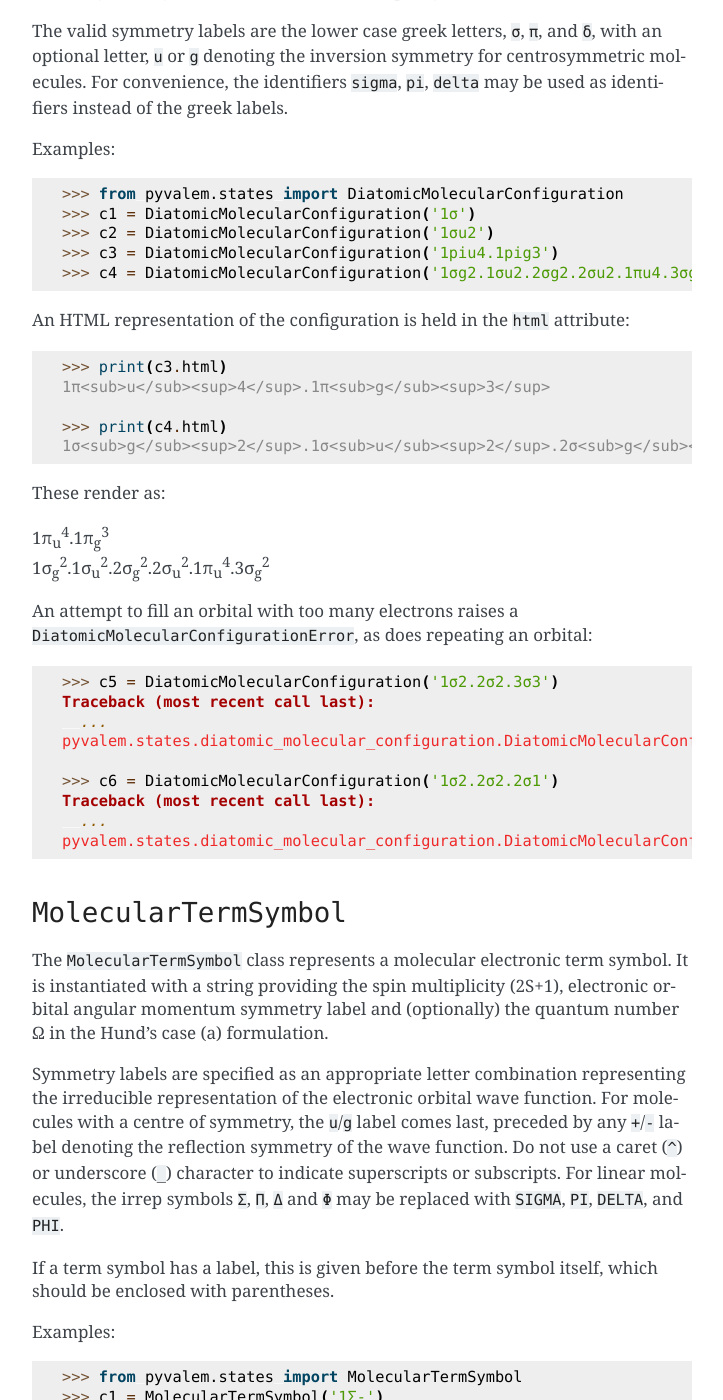
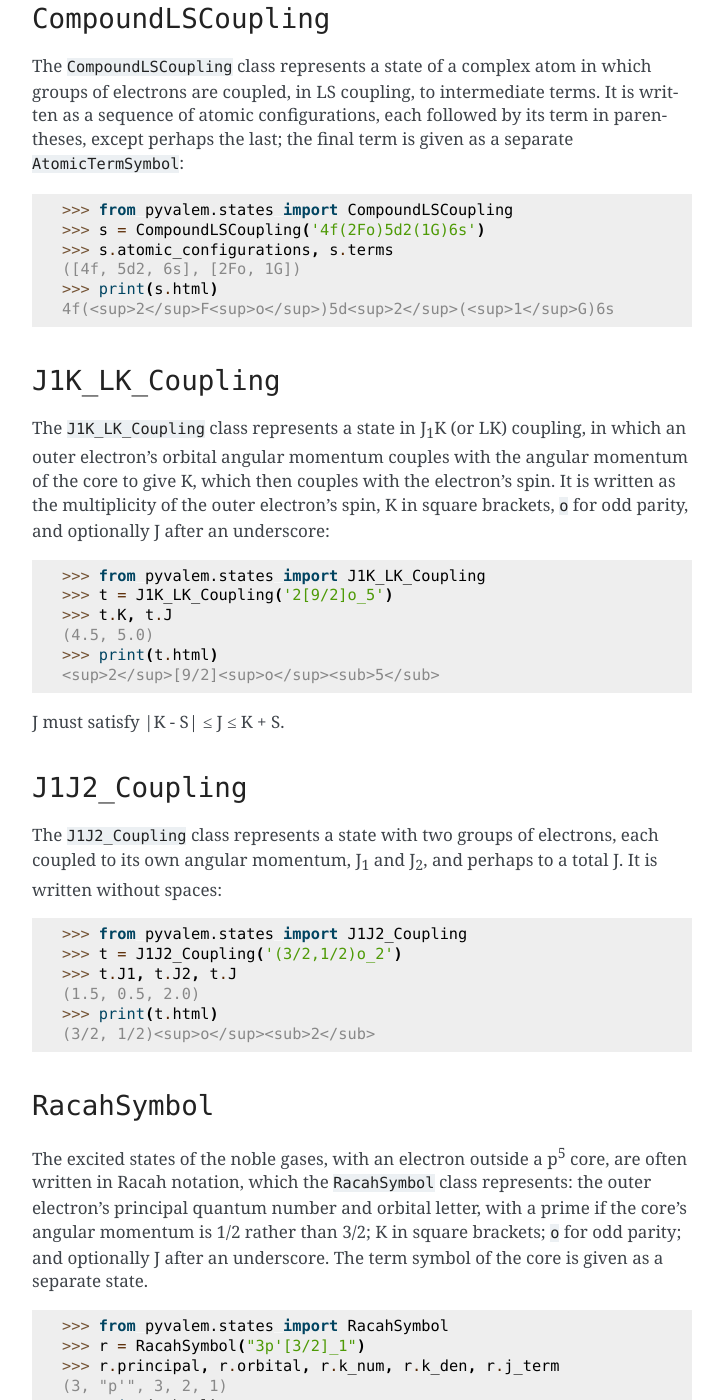
Before and after one commit to xnx/pyvalem, a Sphinx documentation site: the page built from docs/source/states.rst, in a window 1280 px wide and 1400 px high, scrolled down 3177 px. Shown: the whole window, without its empty margins (388-1111 px from the left). Built offline with Sphinx 7.4.7, drawn with Linux system fonts in a browser that asks for light colours; some of the changed text lies outside the part shown.

Commit message:
Document the compound LS, J1K, J1J2 and Racah states
These state types weren't described in the documentation. Also describe
the canonical forms of atomic configurations and molecular term
symbols, molecular term labels, and the reserved keys.

Co-Authored-By: Claude Opus 5.5 <noreply@anthropic.com>

```diff
--- a/docs/source/states.rst
+++ b/docs/source/states.rst
@@ -35,8 +35,8 @@ The electronic configuration of atoms, ions and isotopes is represented by the
 ``AtomicConfiguration`` object is a sequence of orbital specifiers, separated by a
 full stop (period, ``.``). An atomic orbital is represented by its principal
 quantum number, ``n``, the azimuthal quantum number, ``l`` written as the
-letter ``s``, ``p``, ``d``, ..., and the an occupancy (number of electrons, ``1`` or
-``2``). For example:
+letter ``s``, ``p``, ``d``, ..., and an occupancy (the number of electrons, which is
+1 if it is omitted). For example:
 
 .. code-block:: pycon
 
@@ -51,6 +51,17 @@ corresponding noble gas element symbol in square brackets:
 .. code-block:: pycon
 
     >>> c2 =  AtomicConfiguration('[Ne].3s2.3d10')
+
+The canonical form of a configuration, given by ``repr()``, lists all of its orbitals,
+including those of a noble-gas core, in order of n and then l, so configurations that
+differ only in the order in which their orbitals are written are equal:
+
+.. code-block:: pycon
+
+    >>> AtomicConfiguration('[Ar].4s2.3d10')
+    1s2.2s2.2p6.3s2.3p6.3d10.4s2
+    >>> AtomicConfiguration('[Ar].4s2.3d10') == AtomicConfiguration('[Ar].3d10.4s2')
+    True
 
 The HTML representation of the atomic configuration is returned by the ``html``
 attribute:
@@ -151,6 +162,85 @@ A single, lowercase letter label may be used to distinguish term symbols with th
     >>> a3 = AtomicTermSymbol('y3Po')
 
 
+``CompoundLSCoupling``
+======================
+
+The ``CompoundLSCoupling`` class represents a state of a complex atom in which groups
+of electrons are coupled, in LS coupling, to intermediate terms. It is written as a
+sequence of atomic configurations, each followed by its term in parentheses, except
+perhaps the last; the final term is given as a separate ``AtomicTermSymbol``:
+
+.. code-block:: pycon
+
+    >>> from pyvalem.states import CompoundLSCoupling
+    >>> s = CompoundLSCoupling('4f(2Fo)5d2(1G)6s')
+    >>> s.atomic_configurations, s.terms
+    ([4f, 5d2, 6s], [2Fo, 1G])
+    >>> print(s.html)
+    4f(<sup>2</sup>F<sup>o</sup>)5d<sup>2</sup>(<sup>1</sup>G)6s
+
+
+``J1K_LK_Coupling``
+===================
+
+The ``J1K_LK_Coupling`` class represents a state in J\ :sub:`1`\ K (or LK) coupling, in
+which an outer electron's orbital angular momentum couples with the angular momentum
+of the core to give K, which then couples with the electron's spin. It is written as
+the multiplicity of the outer electron's spin, K in square brackets, ``o`` for odd
+parity, and optionally J after an underscore:
+
+.. code-block:: pycon
+
+    >>> from pyvalem.states import J1K_LK_Coupling
+    >>> t = J1K_LK_Coupling('2[9/2]o_5')
+    >>> t.K, t.J
+    (4.5, 5.0)
+    >>> print(t.html)
+    <sup>2</sup>[9/2]<sup>o</sup><sub>5</sub>
+
+J must satisfy \|K - S\| ≤ J ≤ K + S.
+
+
+``J1J2_Coupling``
+=================
+
+The ``J1J2_Coupling`` class represents a state with two groups of electrons, each
+coupled to its own angular momentum, J\ :sub:`1` and J\ :sub:`2`, and perhaps to a
+total J. It is written without spaces:
+
+.. code-block:: pycon
+
+    >>> from pyvalem.states import J1J2_Coupling
+    >>> t = J1J2_Coupling('(3/2,1/2)o_2')
+    >>> t.J1, t.J2, t.J
+    (1.5, 0.5, 2.0)
+    >>> print(t.html)
+    (3/2, 1/2)<sup>o</sup><sub>2</sub>
+
+
+``RacahSymbol``
+===============
+
+The excited states of the noble gases, with an electron outside a p\ :sup:`5` core,
+are often written in Racah notation, which the ``RacahSymbol`` class represents: the
+outer electron's principal quantum number and orbital letter, with a prime if the
+core's angular momentum is 1/2 rather than 3/2; K in square brackets; ``o`` for odd
+parity; and optionally J after an underscore. The term symbol of the core is given as
+a separate state.
+
+.. code-block:: pycon
+
+    >>> from pyvalem.states import RacahSymbol
+    >>> r = RacahSymbol("3p'[3/2]_1")
+    >>> r.principal, r.orbital, r.k_num, r.k_den, r.j_term
+    (3, "p'", 3, 2, 1)
+    >>> print(r.html)
+    3p'[3/2]<sub>1</sub>
+
+K must couple the core's angular momentum with the electron's, and J must be K + 1/2
+or K - 1/2.
+
+
 ``DiatomicMolecularConfiguration``
 ==================================
 
@@ -224,11 +314,25 @@ irreducible representation of the electronic orbital wave function. For molecule
 a centre of symmetry, the ``u``/``g`` label comes last, preceded by any ``+``/``-``
 label denoting the reflection symmetry of the wave function. Do not use a caret (``^``)
 or underscore (``_``) character to indicate superscripts or subscripts.
-For linear molecules, the irrep symbols ``Σ``, ``Π``, ``Δ`` and ``Φ`` may be replaced
-with ``SIGMA``, ``PI``, ``DELTA``, and ``PHI``.
+For linear molecules, the irrep symbols ``Σ``, ``Π``, ``Δ``, ``Φ`` and ``Γ`` may be
+replaced with ``SIGMA``, ``PI``, ``DELTA``, ``PHI`` and ``GAMMA``.
 
-If a term symbol has a label, this is given before the term symbol itself, which
-should be enclosed with parentheses.
+A term symbol may have a label before it: one or more letters, each optionally with a
+tilde or a macron, and then optionally ``'`` or ``"`` (such as ``X``, ``A'``, ``EF``,
+``X̃`` and ``HH̄``), or a number. The term symbol itself may be enclosed in
+parentheses, which a numeric label requires. The canonical form, given by
+``repr()``, puts the term symbol in parentheses after a label, and uses Greek
+letters:
+
+.. code-block:: pycon
+
+    >>> from pyvalem.states import MolecularTermSymbol
+    >>> MolecularTermSymbol('X1SIGMA+g')
+    X(1Σ+g)
+
+A term symbol whose irrep is ``G``, ``H`` or ``T`` without a subscript is also an atomic
+term symbol, and as a state of a ``StatefulSpecies`` it is taken to be one. Write it in
+parentheses, as in ``(1G)``, or with a label, for the molecular term symbol.
 
 Examples:
 
@@ -331,7 +435,9 @@ Examples:
 
 The ``KeyValuePair`` class represents an arbitrary quantum number or symmetry provided
 as a (key, value) pair. It is instantiated with a string of the form ``key=value``.
-Whitespace within a key-value pair is illegal.
+Whitespace within a key-value pair is illegal. In a ``StatefulSpecies``, the keys ``J``,
+``v`` and ``ν`` are reserved for rotational and vibrational states, so that ``J=1/3``,
+for example, is an invalid rotational state rather than a key-value pair.
 For example:
 
 .. code-block:: pycon
```
